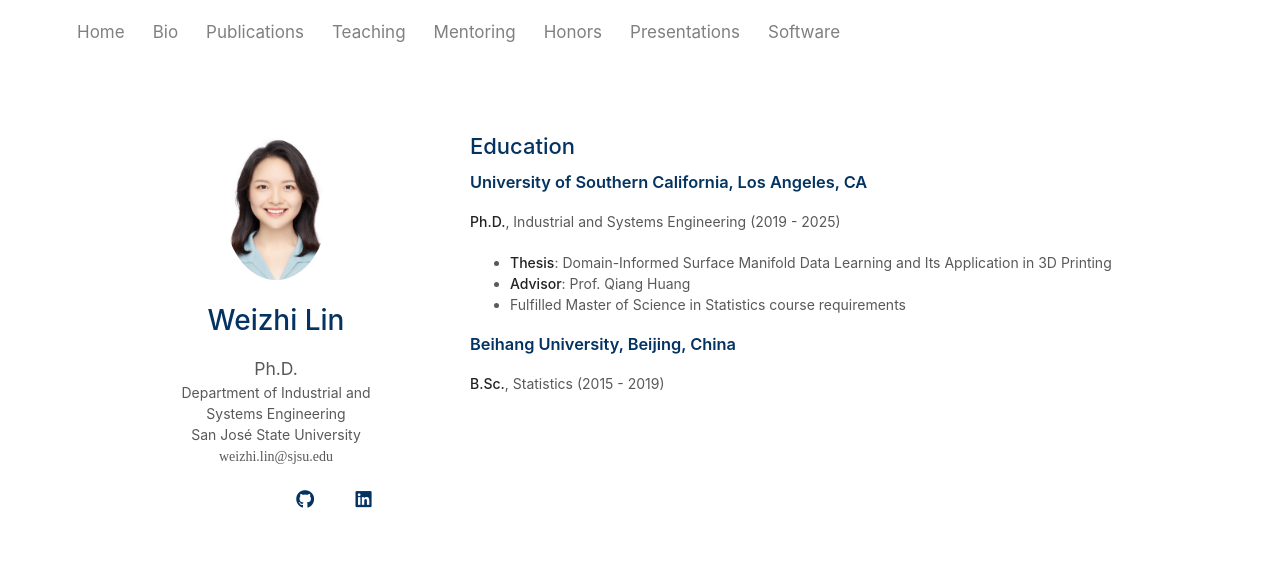
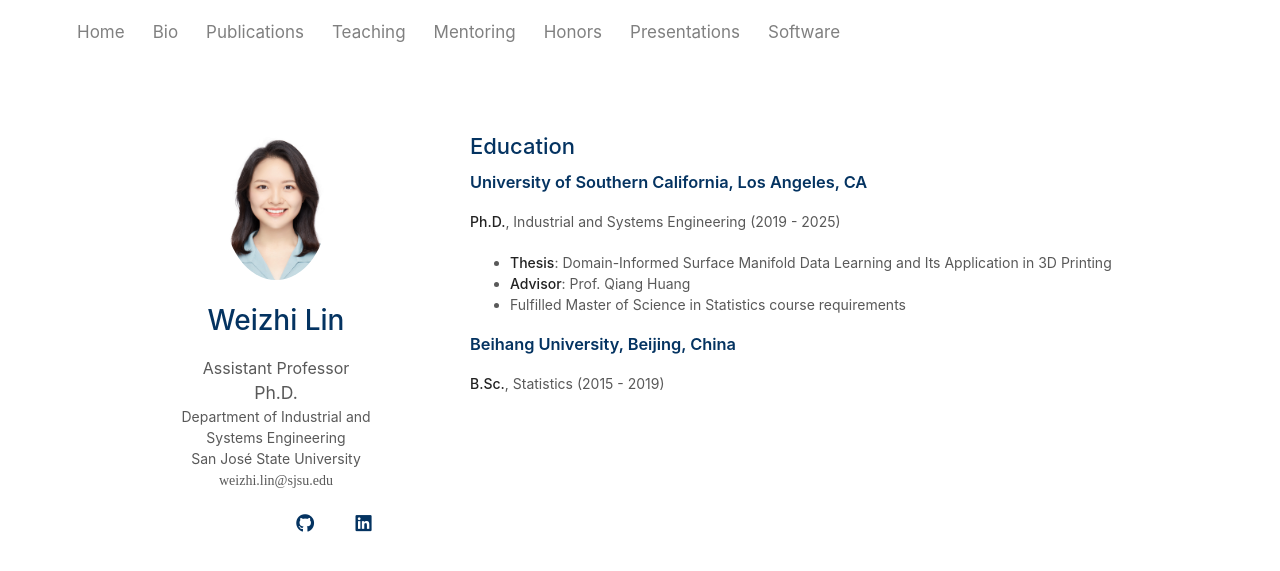
Before and after one commit to weizhi-lin/weizhi-lin.github.io, a Jekyll site: the page built from bio.md, in a window 1280 px wide. Shown: the top 571 px of the page. Built offline with Jekyll 4.4.1, drawn with Linux system fonts in a browser that asks for light colours; a style sheet for code colours, icons or effects is not loaded.

Commit message:
Update default.html

```diff
--- a/_layouts/default.html
+++ b/_layouts/default.html
@@ -102,10 +102,16 @@
 
         <h1>{{ site.title }}</h1>
 
+        {% if site.subposition %}
+        <subposition style="font-size:1.0rem;">{{ site.subposition }}</subposition>
+        <br>
+        {% endif %}
+
         {% if site.position %}
         <position style="font-size:1.10rem;">{{ site.position }}</position>
         <br>
         {% endif %}
+
 
         {% if site.subaffiliation %}
         <a href="{{ site.subaffiliation_link }}" rel="noopener" target="_blank">
```
